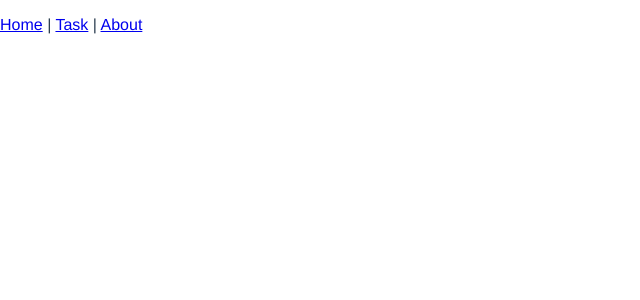
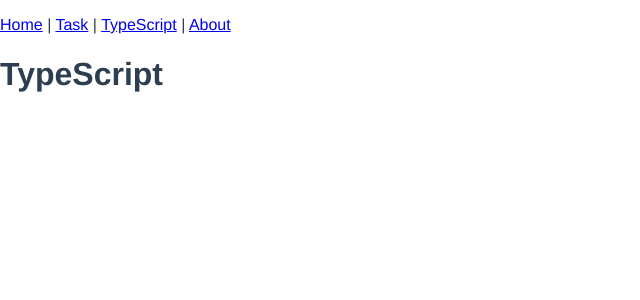
Before and after one commit to davidkoojohn/bmi-vue3-ts, a Vue app: page /#/ts in a window 1280 px wide. Before the commit this address had no page. Shown: the top 300 px of the page, without its empty margins (0-640 px from the left). Built offline with nearby package versions, Linux system fonts and the light colour scheme.

Commit message:
create ts page

```diff
--- a/src/App.vue
+++ b/src/App.vue
@@ -4,6 +4,8 @@
       <router-link to="/">Home</router-link>
       |
       <router-link :to="{name: 'Task'}">Task</router-link>
+      |
+      <router-link :to="{name: 'TS'}">TypeScript</router-link>
       |
       <router-link to="/about">About</router-link>
     </p>
--- a/src/router/index.ts
+++ b/src/router/index.ts
@@ -13,6 +13,11 @@
     component: () => import('../views/Task.vue')
   },
   {
+    path: '/ts',
+    name: 'TS',
+    component: () => import('../views/TS.vue')
+  },
+  {
     path: '/about',
     name: 'About',
     component: () => import('../views/About.vue')
--- /dev/null
+++ b/src/views/TS.vue
@@ -0,0 +1,3 @@
+<template>
+  <h1>TypeScript</h1>
+</template>
```
